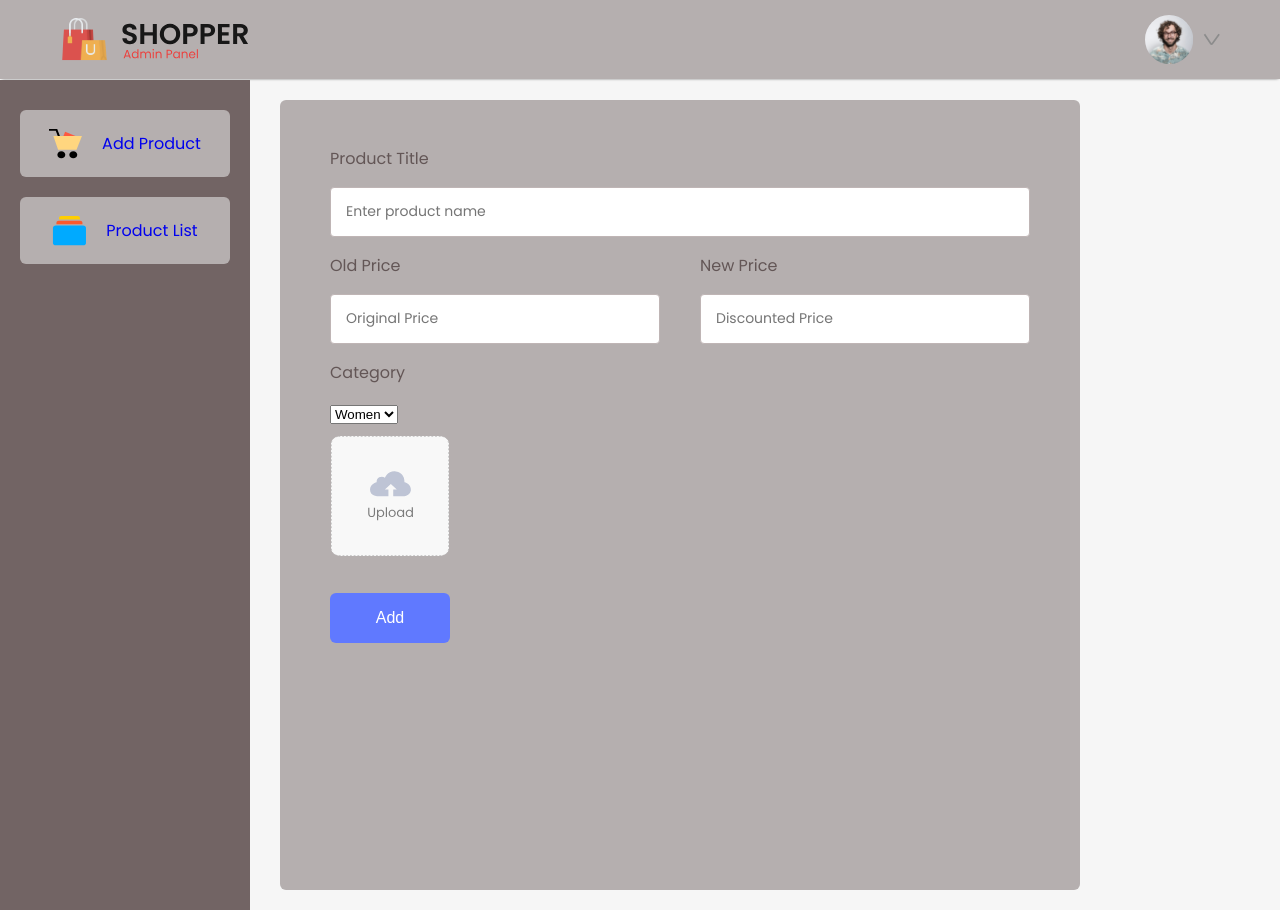
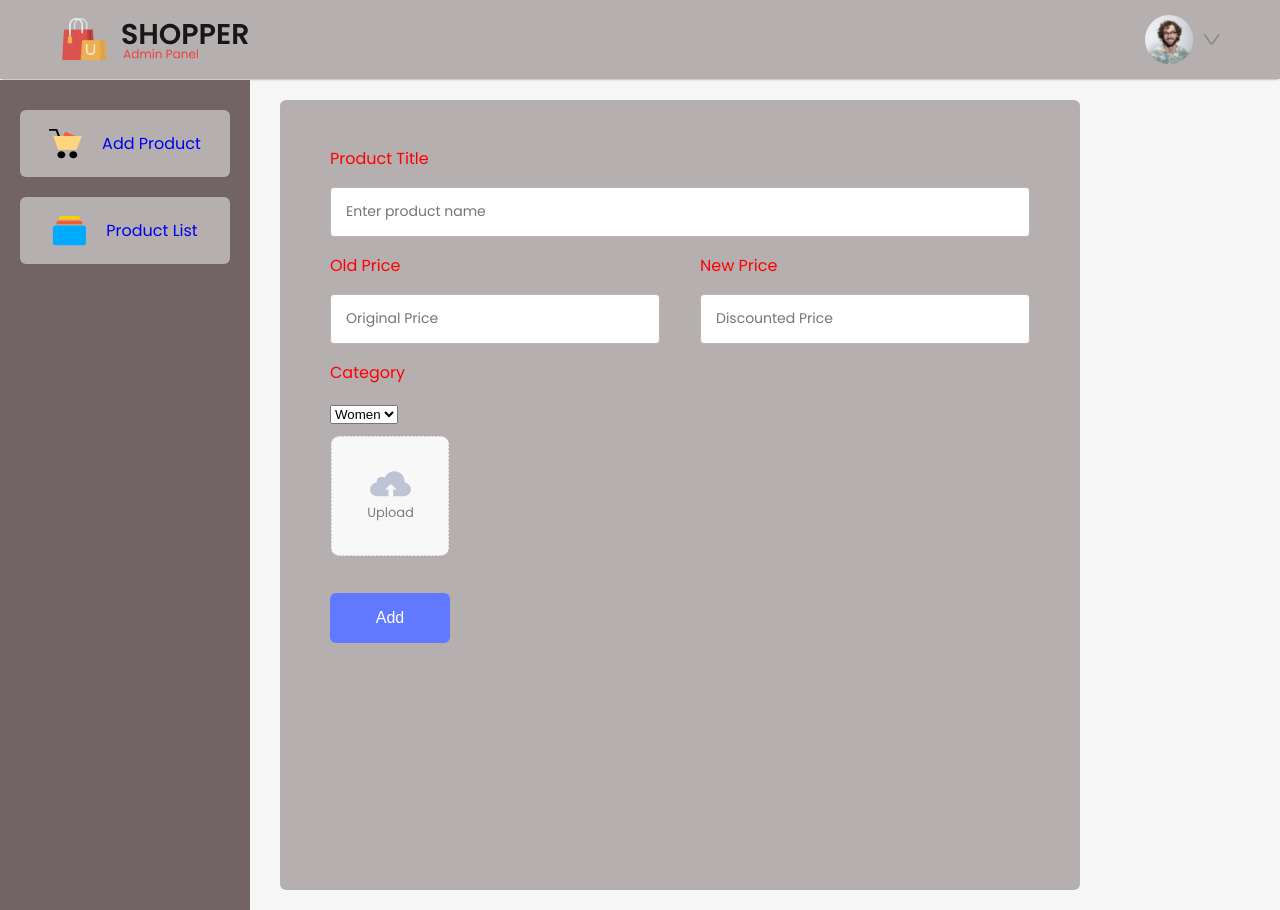
Before and after one commit to ohmgaud116/Ecommerce1, a React (Vite) app in the folder Admin/myreact-app/: page /addproduct in a window 1280 px wide. Built offline with nearby package versions, Linux system fonts and the light colour scheme.

Commit message:
Update Addproduct.css

```diff
--- a/Admin/myreact-app/src/Components/Addproduct/Addproduct.css
+++ b/Admin/myreact-app/src/Components/Addproduct/Addproduct.css
@@ -9,7 +9,7 @@
 }
 .addproduct-itemfield{
   width: 100%;
-  color: #635656;
+  color: red;
   font-size: 16px;
 }
 .addproduct-itemfield input{
```
